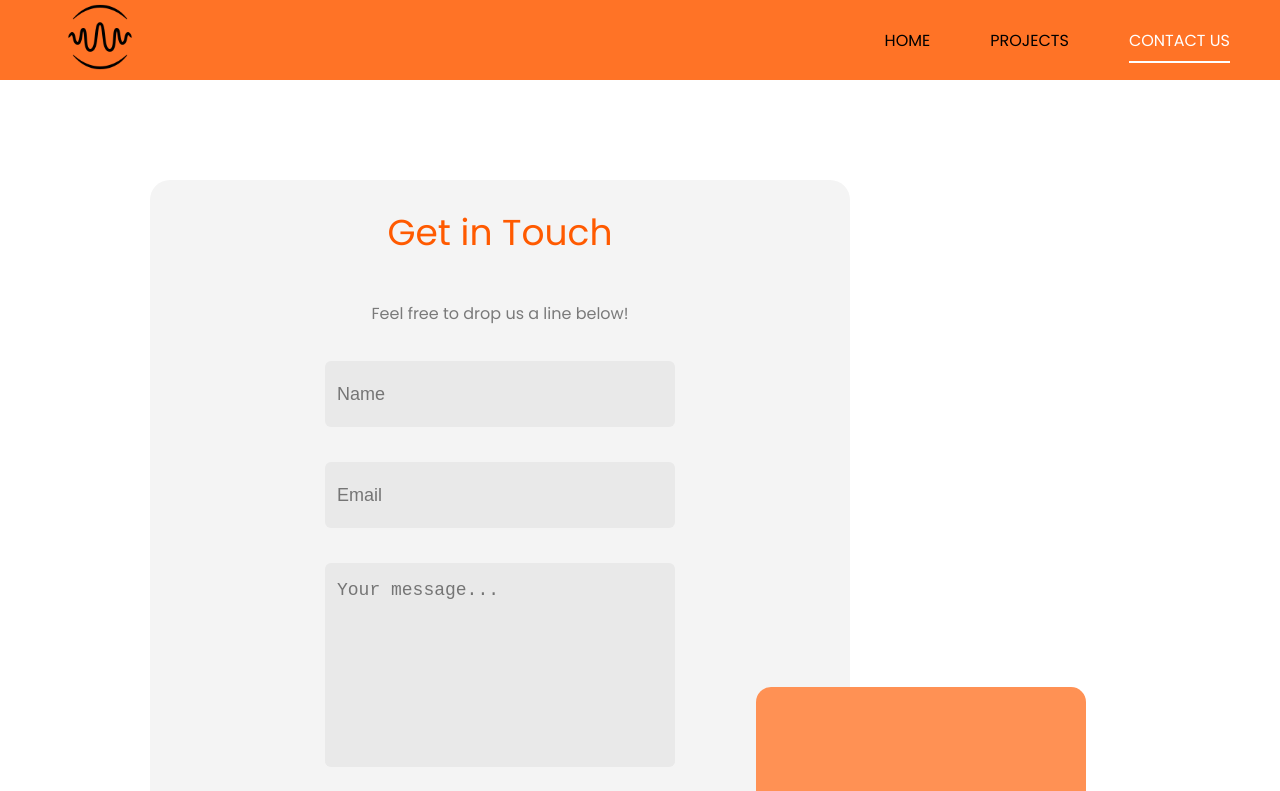
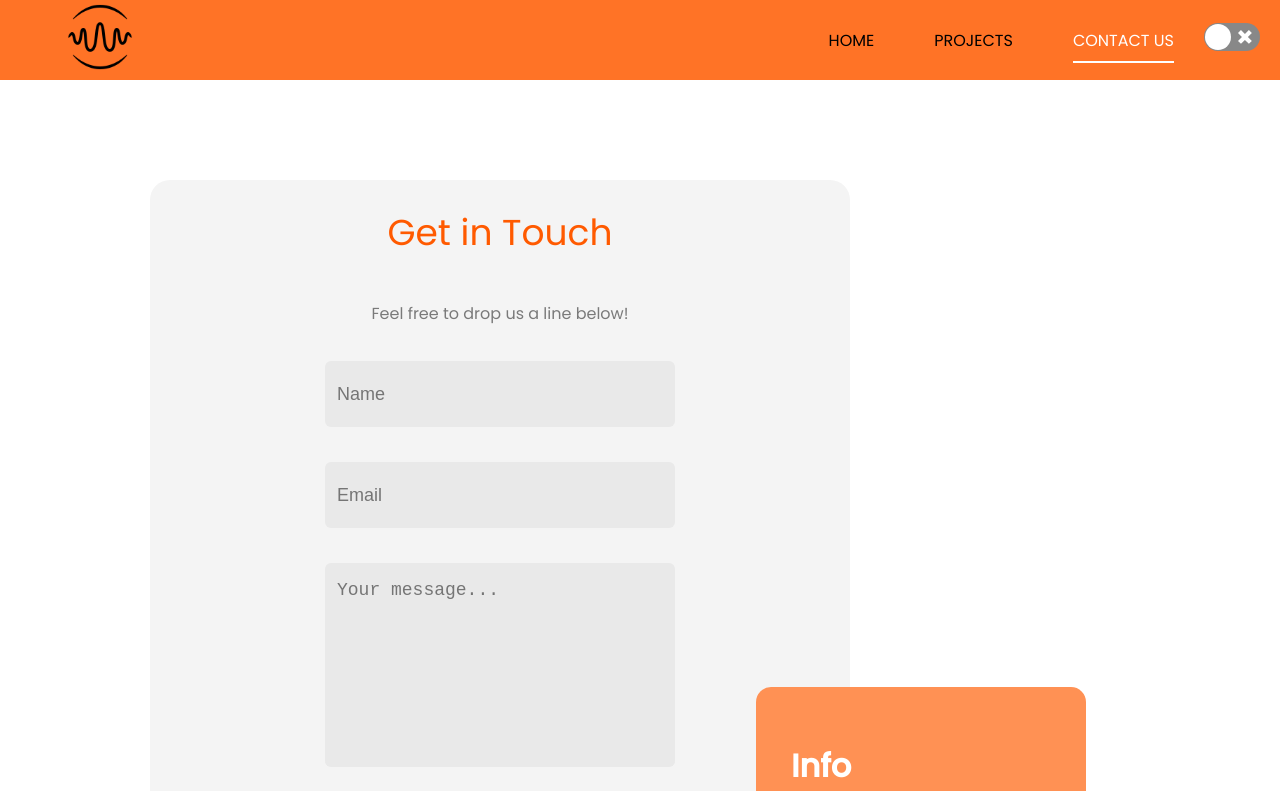
Before and after one commit to tielass/asfalting-website, a React (Create React App) app: page /contact in a window 1280 px wide. Shown: the top 791 px of the page. Built offline with nearby package versions, Linux system fonts and the light colour scheme.

Commit message:
adding dark theme

```diff
--- a/package.json
+++ b/package.json
@@ -15,6 +15,7 @@
     "react-dom": "^18.2.0",
     "react-router-dom": "^6.8.1",
     "react-scripts": "5.0.1",
+    "react-switch": "^7.0.0",
     "web-vitals": "^2.1.4"
   },
   "scripts": {
--- a/src/App.js
+++ b/src/App.js
@@ -6,10 +6,21 @@ import Project from "./pages/Projects"
 import Contact from "./pages/Contact"
 import { BrowserRouter as Router, Route, Routes } from 'react-router-dom';
 import ScrollToTop from './components/ScrollToTop';
+import { createContext, useState } from 'react'
+
+export const ThemeContext = createContext(null)
 
 function App() {
+
+  const [theme, setTheme] = useState()
+
+  const toggleTheme = () => {
+    setTheme((currTheme) => (currTheme === 'light' ? 'dark' : 'light'))
+  }
+
   return (
-    <div className="App">
+    <ThemeContext.Provider value={{theme, toggleTheme}}>
+      <div className="App" id={theme}>
         <Router>
           <ScrollToTop />
           <Navbar />
@@ -21,6 +32,7 @@ function App() {
           <Footer />
         </Router>
       </div>
+    </ThemeContext.Provider>
   );
 }
 
--- a/src/components/Navbar.jsx
+++ b/src/components/Navbar.jsx
@@ -3,6 +3,8 @@ import Logo from '../assets/logo.png'
 import { NavLink, Link } from 'react-router-dom'
 import ReorderOutlinedIcon from '@mui/icons-material/ReorderOutlined';
 import '../style/Navbar.css'
+import ReactSwitch from 'react-switch';
+
 
 function Navbar() {
   return (
@@ -19,6 +21,9 @@ function Navbar() {
         <button>
           <ReorderOutlinedIcon />
         </button>
+        <div className="switch">
+          <ReactSwitch />
+        </div>
       </div>
     </div>
   )
--- a/src/style/Info.css
+++ b/src/style/Info.css
@@ -25,7 +25,7 @@
   color: #fff;
   margin-bottom: 30px;
   padding-left: 20px;
-  margin-top: 72px;
+  margin-top: 30px;
 }
 
 .info--text h1 {
```
Also changed, not shown: 1 other file (tests, documents, lock files or other folders). Lines whose indentation alone changed are shown as unchanged.
